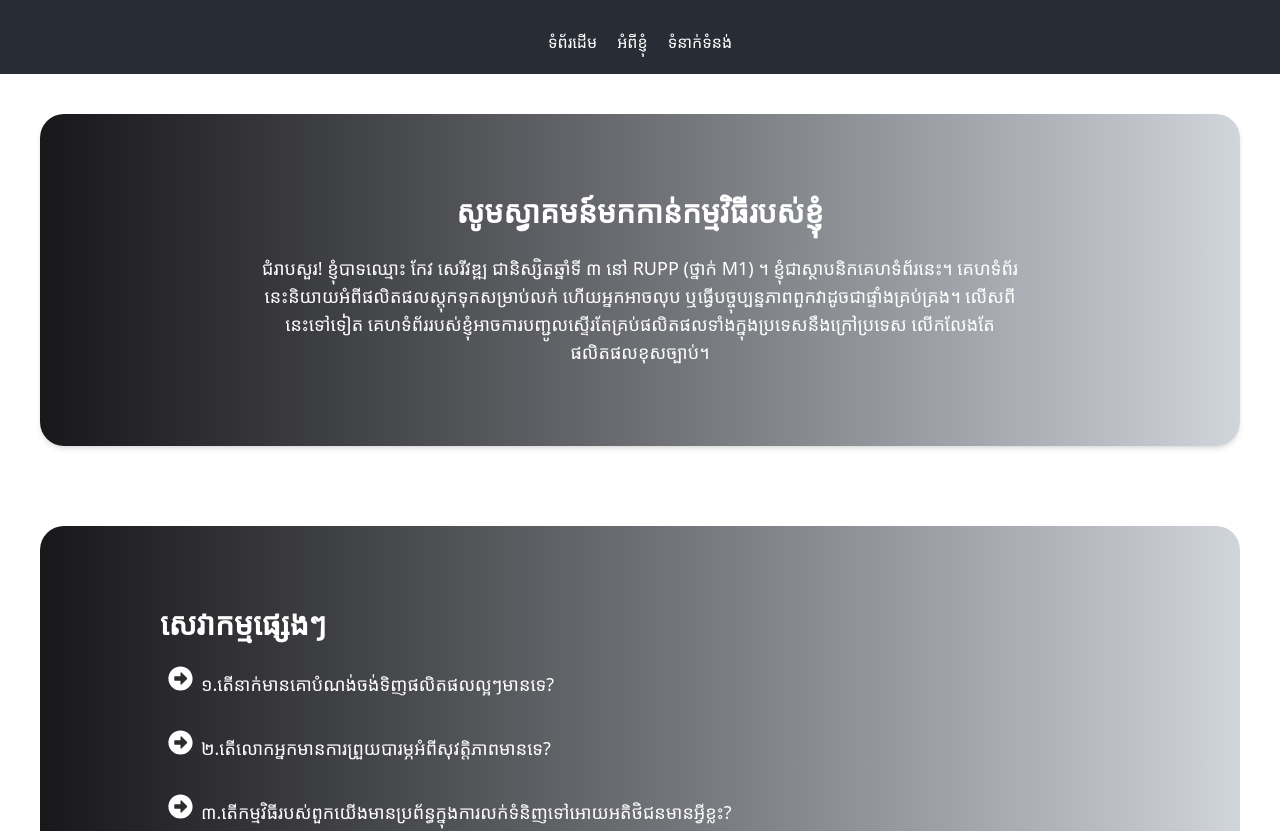
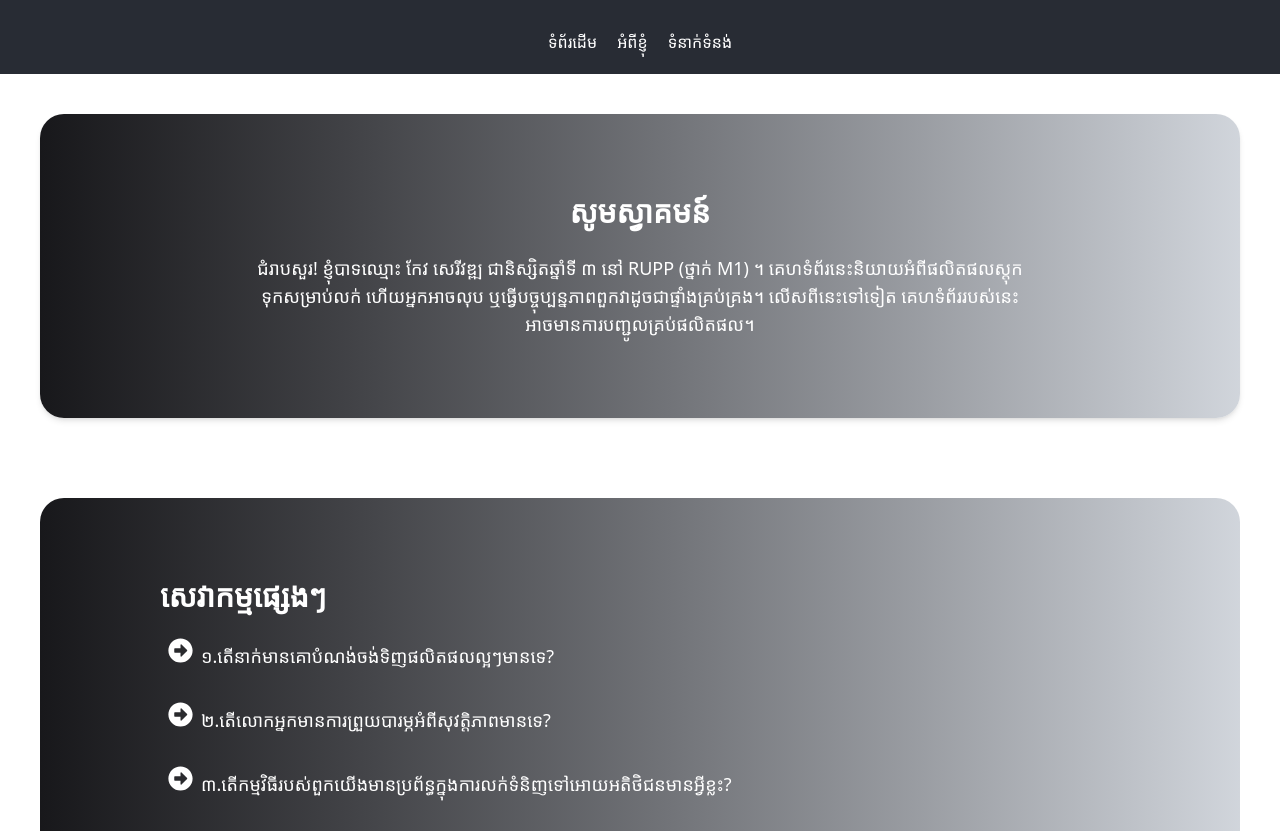
Before and after one commit to SereywatPro/StorePro, a React (Vite) app in the folder Ui/: page /About in a window 1280 px wide. Shown: the top 831 px of the page. Built offline with nearby package versions, Linux system fonts and the light colour scheme.

Commit message:
L update

```diff
--- a/Ui/src/components/About.jsx
+++ b/Ui/src/components/About.jsx
@@ -27,16 +27,14 @@ function About() {
         <section className="mx-4 sm:mx-6 md:mx-10 my-6 sm:my-8 md:my-10 bg-gradient-to-r from-zinc-900 to-gray-300 p-4 sm:p-8 md:p-12 lg:p-20 rounded-3xl shadow-md">
           <section className="flex flex-col justify-center items-center text-white space-y-4 sm:space-y-6">
             <h2 className="text-xl sm:text-2xl md:text-3xl font-bold text-center">
-              សូមស្វាគមន៍មកកាន់កម្មវិធីរបស់ខ្ញុំ
+              សូមស្វាគមន៍
             </h2>
 
             <p className="text-sm sm:text-base md:text-lg text-center max-w-3xl">
               ជំរាបសួរ! ខ្ញុំបាទឈ្មោះ កែវ សេរីវឌ្ឍ ជានិស្សិតឆ្នាំទី ៣ នៅ RUPP
-              (ថ្នាក់ M1) ។ ខ្ញុំជាស្ថាបនិកគេហទំព័រនេះ។
-              គេហទំព័រនេះនិយាយអំពីផលិតផលស្តុកទុកសម្រាប់លក់ ហើយអ្នកអាចលុប
+              (ថ្នាក់ M1) ។ គេហទំព័រនេះនិយាយអំពីផលិតផលស្តុកទុកសម្រាប់លក់ ហើយអ្នកអាចលុប
               ឬធ្វើបច្ចុប្បន្នភាពពួកវាដូចជាផ្ទាំងគ្រប់គ្រង។ លើសពីនេះទៅទៀត
-              គេហទំព័ររបស់ខ្ញុំអាចការបញ្ជូលស្ទើរតែគ្រប់ផលិតផលទាំងក្នុងប្រទេសនឹងក្រៅប្រទេស
-              លើកលែងតែផលិតផលខុសច្បាប់។
+              គេហទំព័ររបស់នេះអាចមានការបញ្ជូលគ្រប់ផលិតផល។
             </p>
           </section>
         </section>
```
